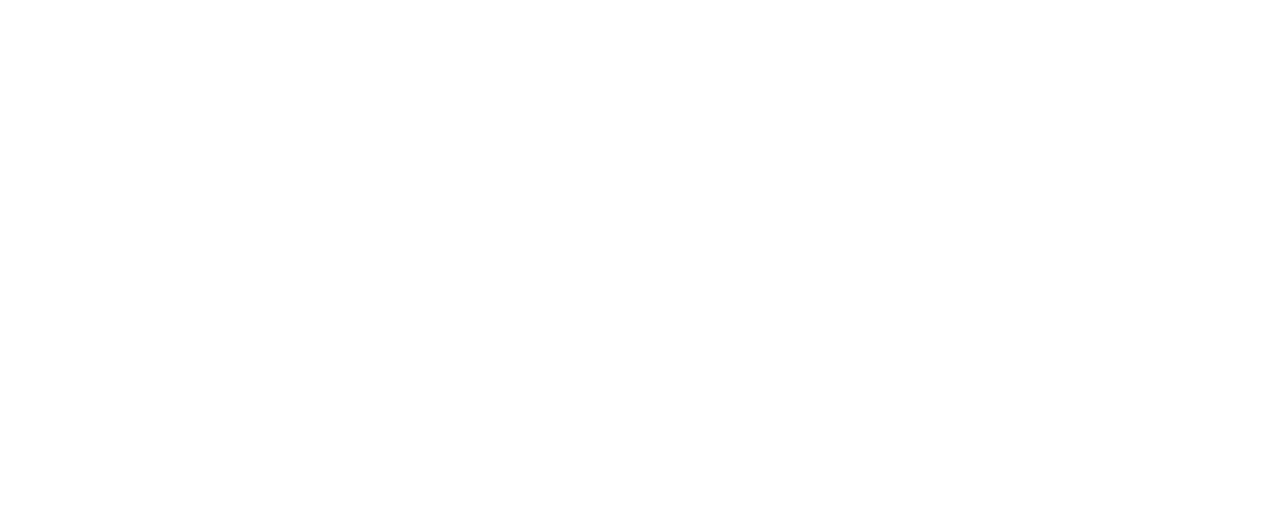
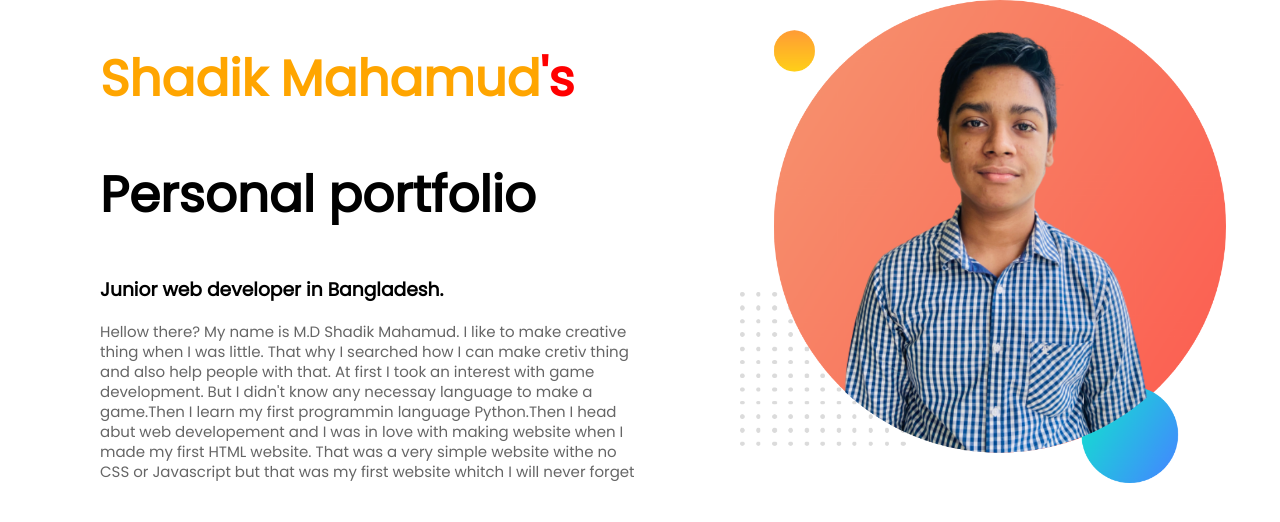
Before and after one commit to shadikmahamudsohan/my-presonal-portfolio, a plain HTML site: page index.html in a window 1280 px wide. Drawn offline with Linux system fonts and the light colour scheme.

Commit message:
top section added

```diff
--- a/index.html
+++ b/index.html
@@ -1,12 +1,38 @@
 <!DOCTYPE html>
 <html lang="en">
+
 <head>
     <meta charset="UTF-8">
     <meta http-equiv="X-UA-Compatible" content="IE=edge">
     <meta name="viewport" content="width=device-width, initial-scale=1.0">
-    <title>hello world</title>
+    <title>My personal portfolio</title>
+    <!-- google fonts -->
+    <link rel="preconnect" href="https://fonts.googleapis.com">
+    <link rel="preconnect" href="https://fonts.gstatic.com" crossorigin>
+    <link href="https://fonts.googleapis.com/css2?family=Poppins&display=swap" rel="stylesheet">
+    <!-- style -->
+    <link rel="stylesheet" href="style.css">
 </head>
+
 <body>
+    <section class="top-section">
+        <div class="half-width">
+            <h1 class="orange-color">Shadik Mahamud<span style="color: red;">'s</span></h1>
+            <h1>Personal portfolio</h1>
+            <h3>Junior web developer in Bangladesh.</h3>
+            <p>Hellow there? My name is M.D Shadik Mahamud. I like to make
+                creative thing when I was little. That why I searched how I can make cretiv thing and also help people
+                with that. At first I took an interest with game development. But I didn't know any necessay language to
+                make a game.Then I learn my first programmin language Python.Then I head
+                abut web developement and I was in love with making website when I made my first HTML website. That was a
+                very simple website withe no CSS or Javascript but that was my first website whitch I will never forget
+            </p>
 
+        </div>
+        <div class="half-width">
+            <img src="images/shadikmahamud.png" alt="">
+        </div>
+    </section>
 </body>
+
 </html>
--- /dev/null
+++ b/style.css
@@ -0,0 +1,25 @@
+body {
+    margin: 0;
+    font-family: 'Poppins', sans-serif;
+}
+h1 {
+    font-size: 50px;
+}
+.orange-color {
+    color: orange;
+}
+.top-section {
+    display: flex;
+}
+.half-width {
+    width: 50%;
+    margin-left: 100px;
+}
+.half-width img {
+    width: 90%;
+}
+.half-width P {
+    color: #666;
+    line-height: 20px;
+    font-size: 15px;
+}
```
Also changed, not shown: images/dream-bg.png (added), images/exp-bg.png (added), images/my-bg.png (added), images/my-bg2.png (added), images/shadikmahamud.png (added), images/shadikmahamud2.png (added), images/top-banner.png (added).
